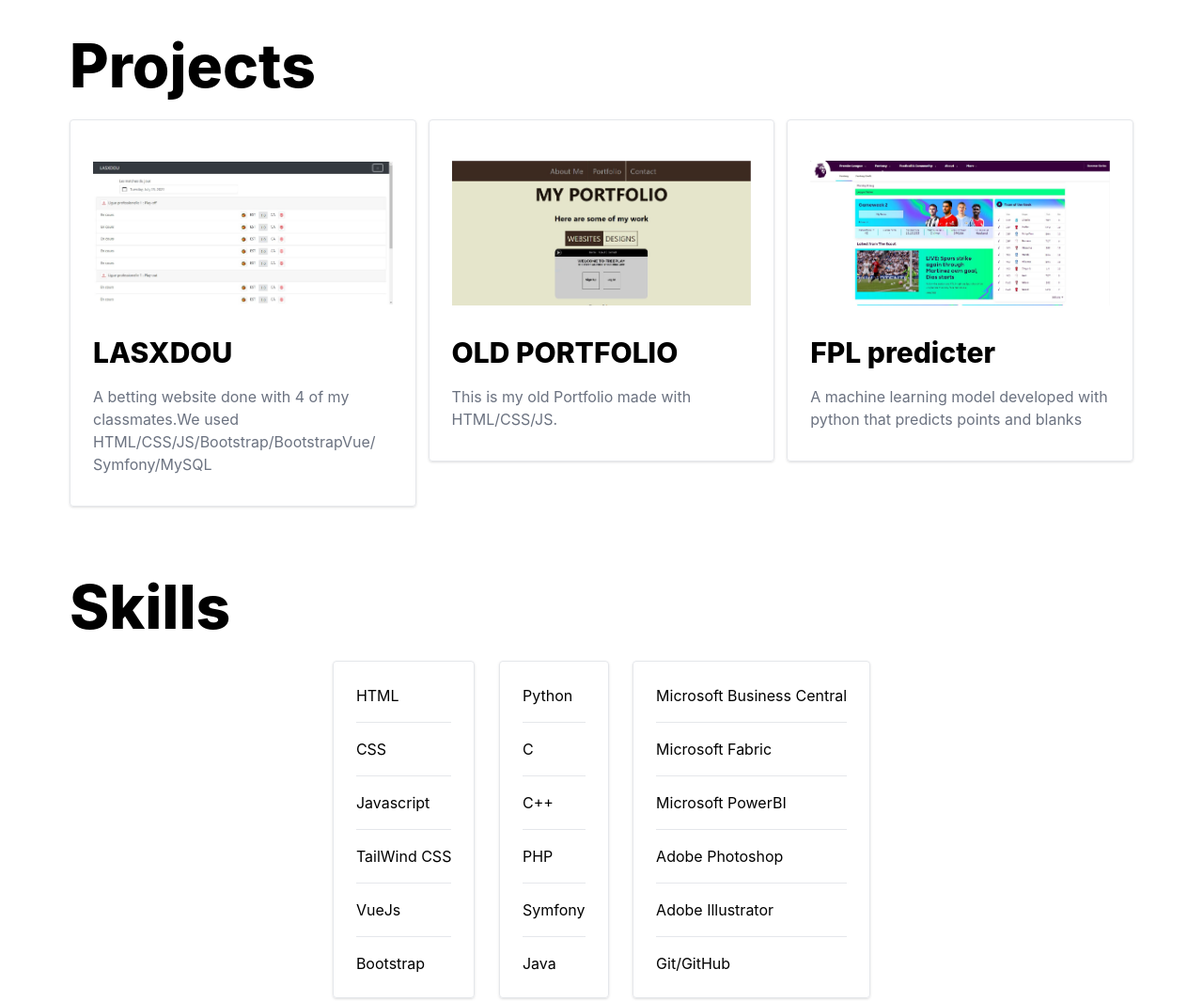
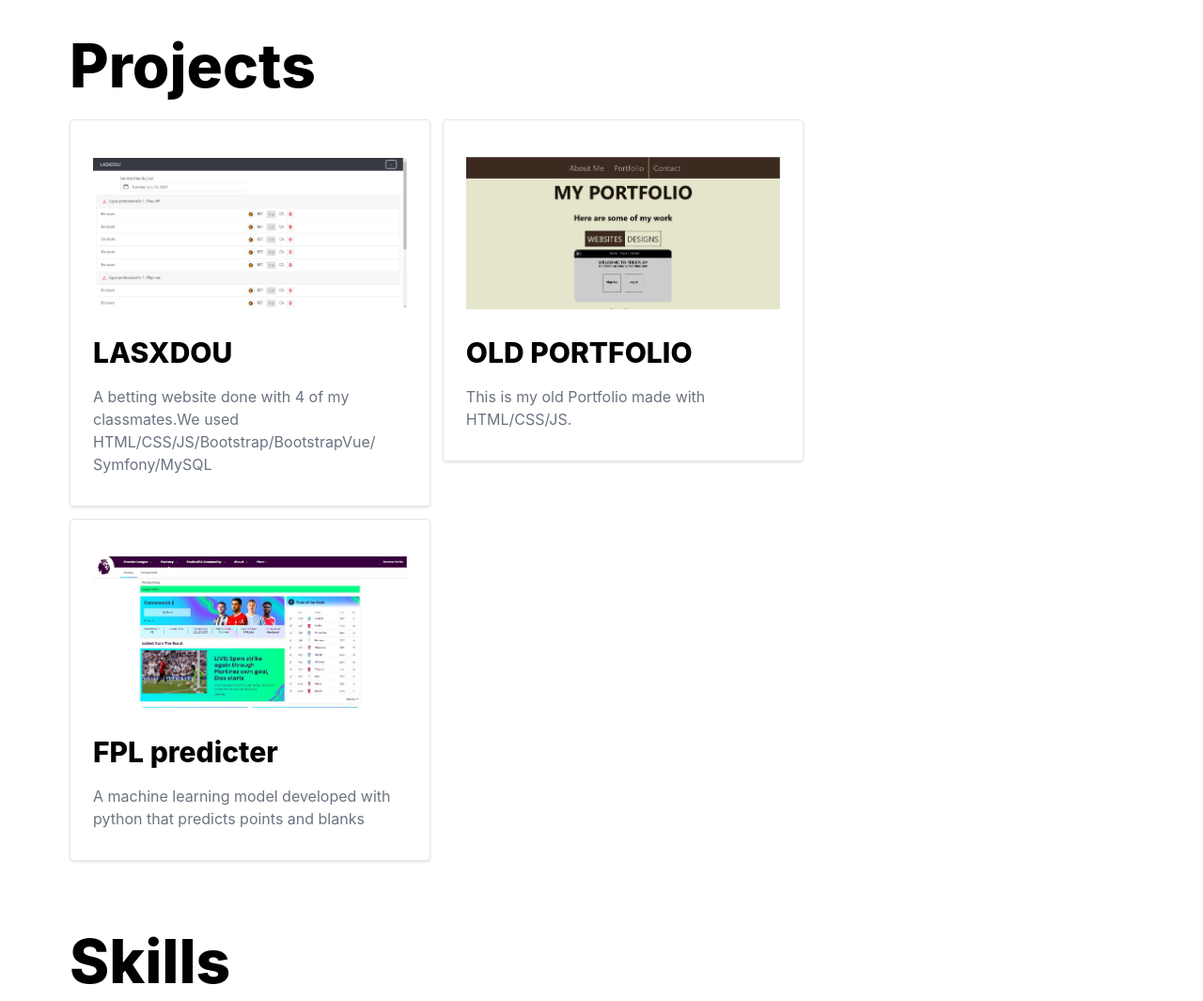
Before and after one commit to anasneji2002/Portfolio, a plain HTML site: page index.html in a window 1280 px wide. Shown: the part 740-1805 px from the top of the page at 94% size. Drawn offline with nearby package versions, Linux system fonts and the light colour scheme.

Commit message:
adding flex wrap to projects container

```diff
--- a/index.html
+++ b/index.html
@@ -199,7 +199,7 @@
         >
           Projects
         </h1>
-        <div class="projectscontainer">
+        <div class="flex flex-wrap projectscontainer">
           <a href="https://github.com/AnasNeji/LASXDOU" target="_blank">
           <div class="project1">
             <div
--- a/style.css
+++ b/style.css
@@ -56,15 +56,15 @@ section {
   gap: 1vw;
   align-items: flex-start;
 }
-@media screen and (max-width:870px){
+
+
+@media screen and (max-width: 600px) {
   .projectscontainer {
     flex-direction: column;
     gap: 10px;
     justify-content: center;
     align-items: center;
   }
-}
-@media screen and (max-width: 600px) {
 
   .listcontainer {
     display: none;
```
